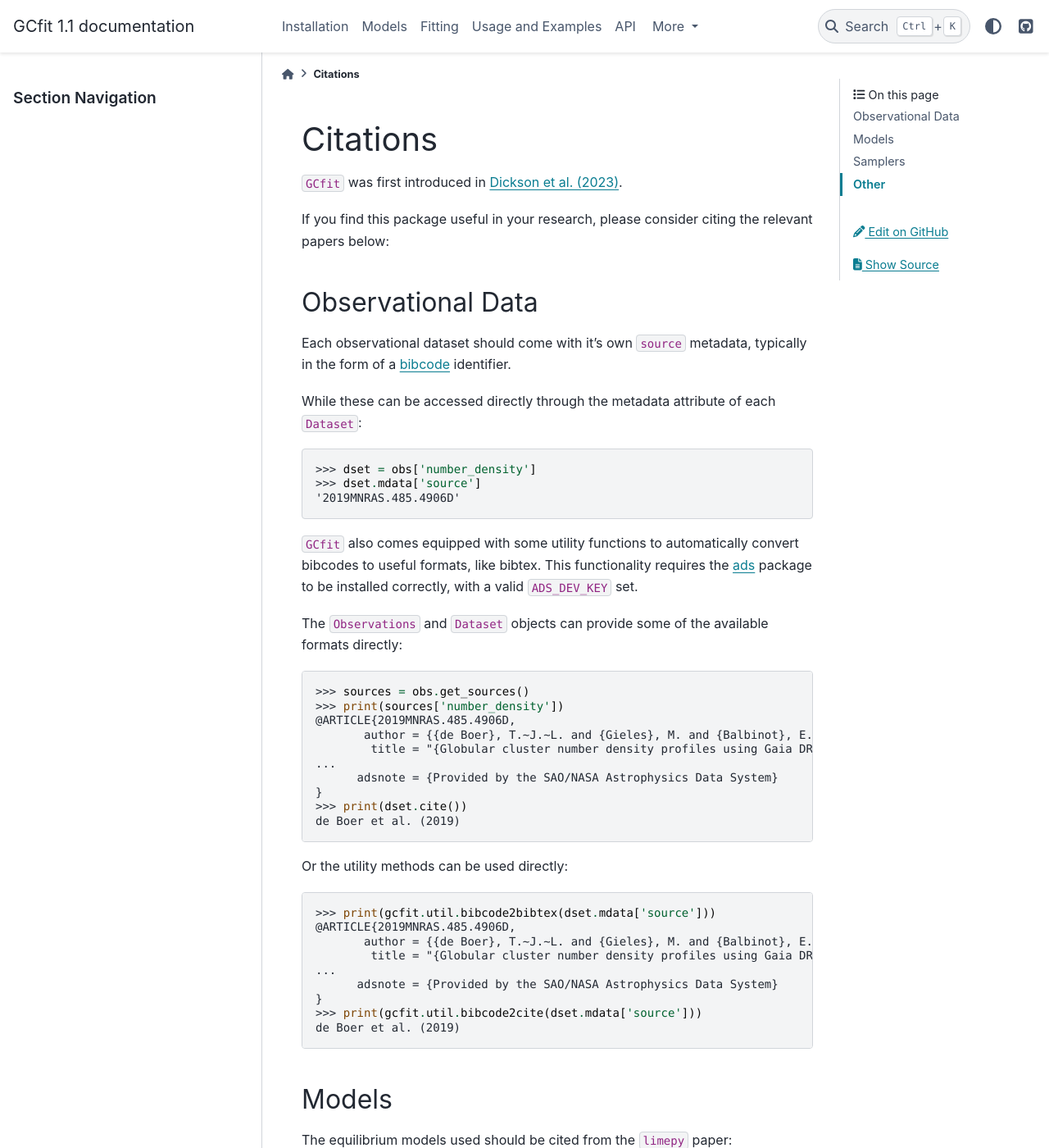
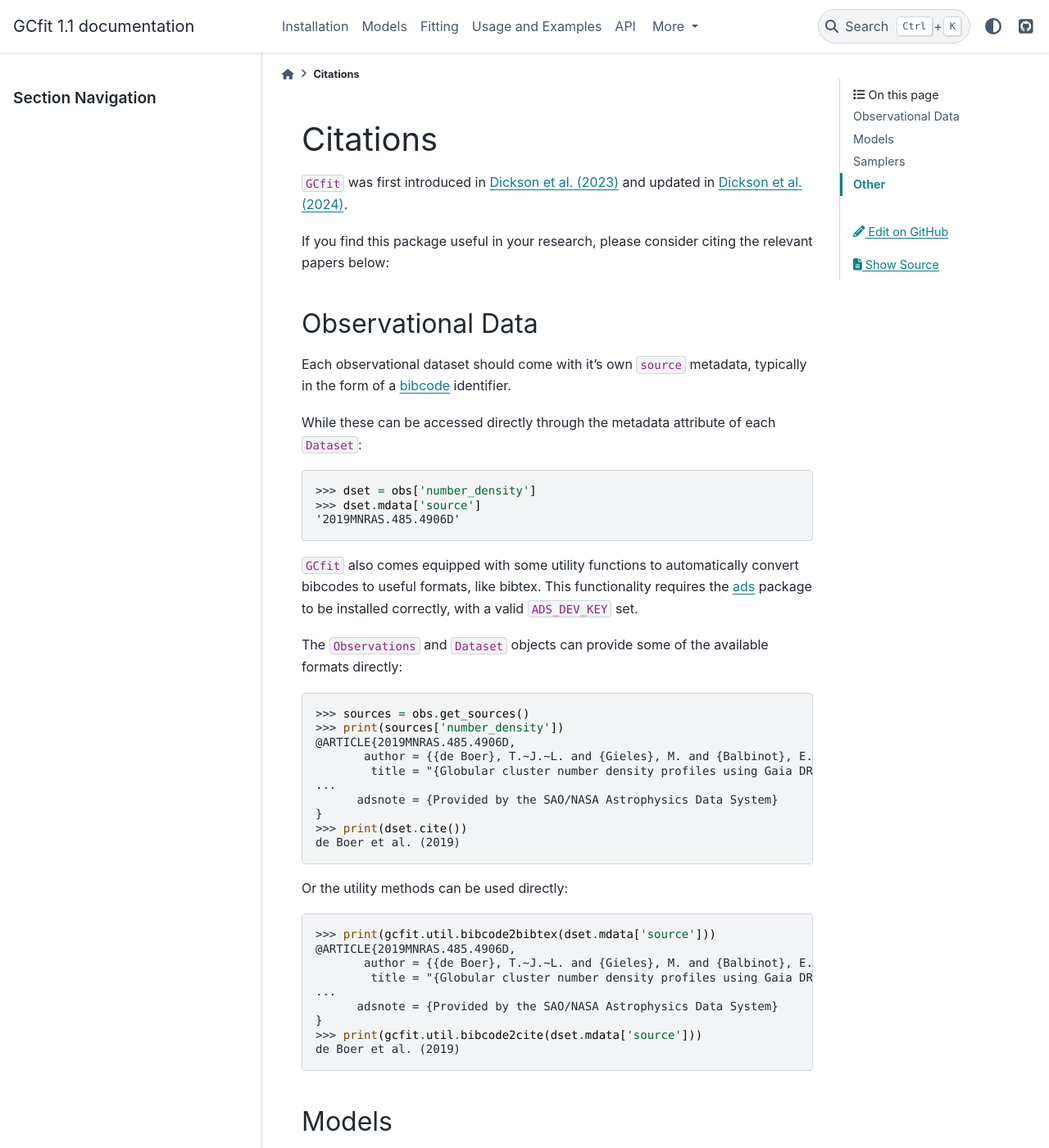
Before and after one commit to nmdickson/GCfit, a Sphinx documentation site: the page built from docs/source/citations.rst, in a window 1280 px wide and 1400 px high. Shown: the whole window at 82% size. Built offline with Sphinx 7.4.7 and the PyData theme 0.15.4, drawn with Linux system fonts in a browser that asks for light colours; some of the changed text lies outside the part shown.

```diff
--- a/docs/source/citations.rst
+++ b/docs/source/citations.rst
@@ -3,7 +3,9 @@ Citations
 =========
 
 ``GCfit`` was first introduced in
-`Dickson et al. (2023) <https://ui.adsabs.harvard.edu/abs/2023MNRAS.522.5320D>`_.
+`Dickson et al. (2023) <https://ui.adsabs.harvard.edu/abs/2023MNRAS.522.5320D>`_
+and updated in
+`Dickson et al. (2024) <https://ui.adsabs.harvard.edu/abs/2024MNRAS.529..331D>`_.
 
 If you find this package useful in your research, please consider citing the
 relevant papers below:
@@ -70,8 +72,9 @@ The equilibrium models used should be cited from the ``limepy`` paper:
 
 The mass evolution algorithm (`ssptools <https://github.com/SMU-clusters/ssptools>`_)
 is based off of the algorithm first introduced in
-`2018MNRAS.474.2479B <https://ui.adsabs.harvard.edu/abs/2018MNRAS.474.2479B>`_.
-
+`2018MNRAS.474.2479B <https://ui.adsabs.harvard.edu/abs/2018MNRAS.474.2479B>`_
+(and updated in
+`Dickson et al., 2023 <https://ui.adsabs.harvard.edu/abs/2023MNRAS.522.5320D>`_).
 
 
 Samplers
```
Also changed, not shown: docs/source/installation.rst (+6 -2 lines).
